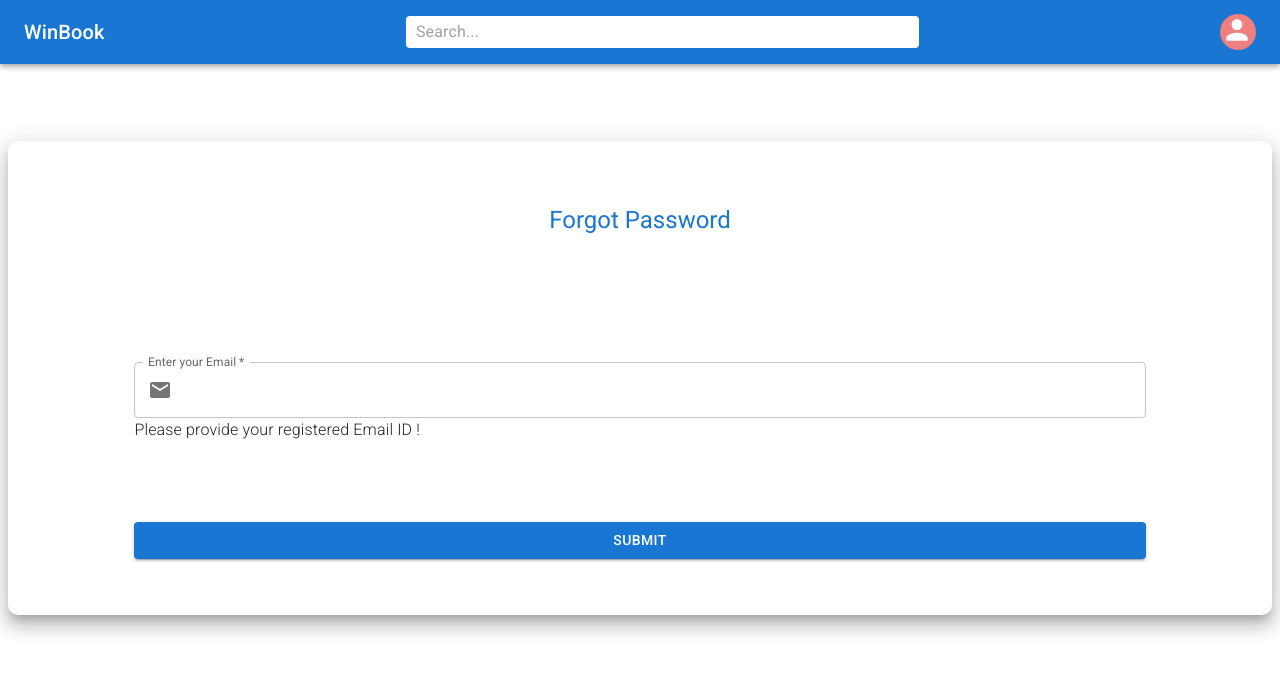
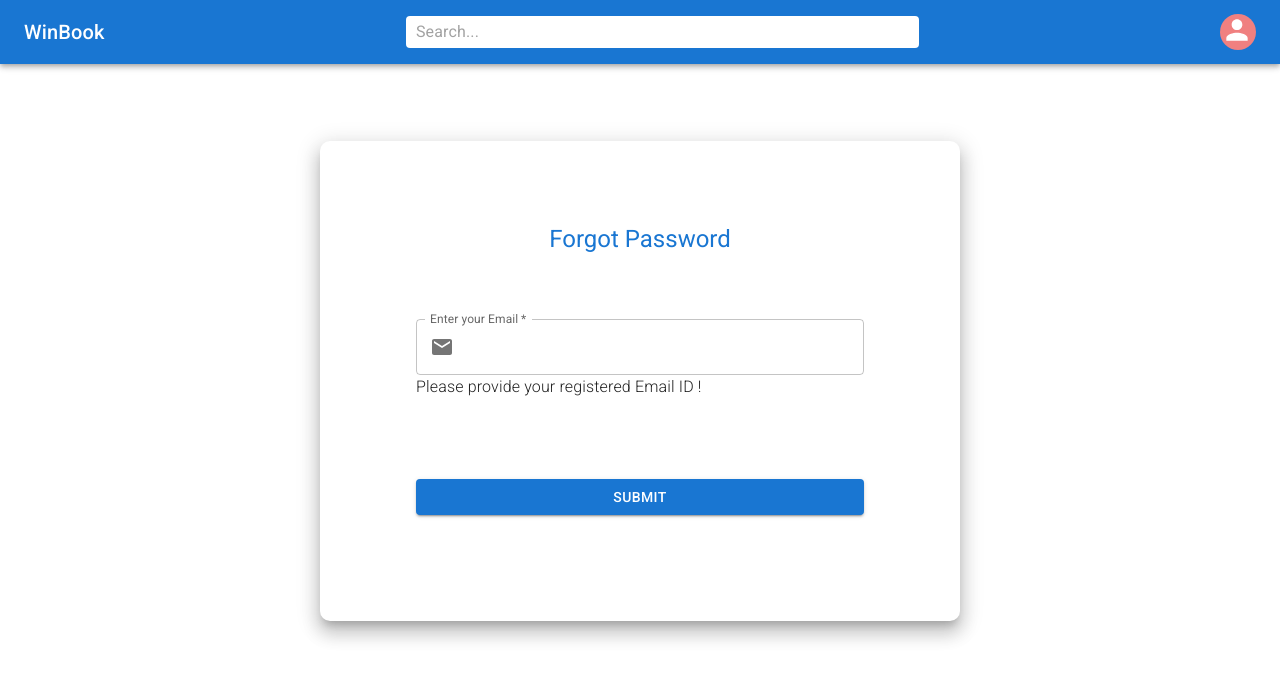
Before and after one commit to RishavYaduvanshi/winbook-final, a React (Create React App) app in the folder winbook-frontend/: page /forgot in a window 1280 px wide. Shown: the top 680 px of the page. Built offline with nearby package versions, Linux system fonts and the light colour scheme.

Commit message:
icon and title update

```diff
--- a/winbook-frontend/src/componrnts/Forgot.jsx
+++ b/winbook-frontend/src/componrnts/Forgot.jsx
@@ -1,11 +1,10 @@
-import { Typography, Box, Paper, TextField, InputAdornment, Button, Card} from '@mui/material'
+import { Typography, Box, TextField, InputAdornment, Button, Card} from '@mui/material'
 import MailIcon from '@mui/icons-material/Mail';
 import KeyIcon from '@mui/icons-material/Key';
 import VisibilityIcon from '@mui/icons-material/Visibility';
 import VisibilityOffIcon from '@mui/icons-material/VisibilityOff';
 import { useState } from 'react';
 import Navbar from './Navbar';
-//https://winbookbackend.d3m0n1k.engineer/forgot/
 const Forgot = ({mode,setMode,auth,eml}) => {
   console.log(eml);
   console.log(auth);
@@ -89,13 +88,100 @@ const Forgot = ({mode,setMode,auth,eml}) => {
   return (
     <>
     <Navbar setMode={setMode} mode={mode}/>
+{/* Desktop Display */}
+    <Box
+      sx={{
+        display: {sm:"flex",xs:"none"},
+        '& > :not(style)': {
+          m: 1,
+          height: '60vh',
+          width: '50%',
+          marginTop: '6%',
+          borderRadius: '10px',
+        },
+      }}
+      justifyContent="center"
+      justifyItems="center"
+      >
+      <Card elevation={12} sx={{
+        display: 'flex',
+        justifyContent: 'center',
+        alignItems: 'center',
+        flexDirection: 'column',
+      }} >
+        <Typography variant='h5' color="primary" sx={{marginTop:'5%'}}>Forgot Password</Typography>
+        <Box sx={{
+            display: 'flex',
+            flexDirection: 'column',
+            marginTop:'10%',
+            width: '70%',
+
+        }}>
+      {typeof auth!=='undefined'?<>
+        <TextField type={passwordType} id="password" name="password" onChange={handlePasswordChange_} label="New Password" variant="outlined" required fullWidth
+       InputProps={{
+        startAdornment: (
+          <InputAdornment position="start">
+            <KeyIcon />
+          </InputAdornment>
+        ),
+        endAdornment: (
+            <InputAdornment position="end">
+               {passwordType==="password"?<VisibilityIcon onClick={togglePassword}/>:<VisibilityOffIcon onClick={togglePassword}/>}
+                </InputAdornment>
+        )
+      }}
+      sx={{marginBottom: 2}}
+      />
+      <TextField type={passwordType} id="cnfpassword" onChange={handlePasswordChange} name="cnfpassword" label="Confirm Password Password" variant="outlined" required fullWidth
+       InputProps={{
+        startAdornment: (
+          <InputAdornment position="start">
+            <KeyIcon />
+          </InputAdornment>
+        ),
+        endAdornment: (
+            <InputAdornment position="end">
+               {passwordType==="password"?<VisibilityIcon onClick={togglePassword}/>:<VisibilityOffIcon onClick={togglePassword}/>}
+                </InputAdornment>
+        )
+      }}
+      sx={{marginBottom: 5}}
+      />
+      <Button variant="contained" color="primary" sx={{marginBottom:7}} onClick={resetpass}>
+        Change Password
+      </Button>
+      </>:<>
+      <TextField id="email" name="email" onChange={emailchange} label="Enter your Email" variant="outlined" required fullWidth
+       InputProps={{
+        startAdornment: (
+          <InputAdornment position="start">
+            <MailIcon />
+          </InputAdornment>
+        ),
+      }}
+      />
+      <Typography sx={{
+        marginBottom: 10,
+        fontWeight:300,
+      }}>Please provide your registered Email ID !</Typography>
+      <Button variant="contained" color="primary" sx={{
+        marginBottom: 7,
+      }} onClick={resetp}>
+        Submit
+      </Button></>}
+      </Box>
+      </Card>
+      </Box>
+
+{/* Mobile Display */}
       <Box
       sx={{
-        display: {sm:"flex, width:40%",xs:"flex, width:100%"},
+        display: {sm:"none",xs:"block"},
         '& > :not(style)': {
           m: 1,
           height: 'auto',
-          marginTop: '6%',
+          marginTop: '20%',
           borderRadius: '10px',
         },
       }}
@@ -147,7 +233,7 @@ const Forgot = ({mode,setMode,auth,eml}) => {
       sx={{marginBottom: 5}}
       />
       <Button variant="contained" color="primary" sx={{marginBottom:7}} onClick={resetpass}>
-        Submit
+        Change Password
       </Button>
       </>:<>
       <TextField id="email" name="email" onChange={emailchange} label="Enter your Email" variant="outlined" required fullWidth
--- a/winbook-frontend/src/componrnts/Login.jsx
+++ b/winbook-frontend/src/componrnts/Login.jsx
@@ -18,6 +18,7 @@ import { InputAdornment } from '@mui/material';
 
 
 export const Login = ({mode,setMode}) => {
+  document.title="Winbook";
 
   React.useEffect(() => {
     localStorage.setItem("theme", mode);
--- a/winbook-frontend/src/componrnts/Main.jsx
+++ b/winbook-frontend/src/componrnts/Main.jsx
@@ -9,6 +9,7 @@ import { Box, Stack, ThemeProvider } from "@mui/material";
 
 export const Main = ({mode,setMode}) => {
   var theme = localStorage.getItem("theme");
+  document.title = "Winbook | Home";
 
   return (
     <Box bgcolor={"background.default"} color={"text.primary"}>
--- a/winbook-frontend/src/componrnts/Profile/Profile.css
+++ b/winbook-frontend/src/componrnts/Profile/Profile.css
@@ -70,3 +70,12 @@
 .profileRightBottom{
     display: flex;
 }
+
+.navlink{
+    color: "black";
+    text-decoration: none;
+}
+
+.point{
+    cursor: cursor;
+}
--- a/winbook-frontend/src/componrnts/Profile/Profilr.jsx
+++ b/winbook-frontend/src/componrnts/Profile/Profilr.jsx
@@ -7,7 +7,7 @@ import { Stack, ThemeProvider } from '@mui/material';
 import Profilecontent from './Profilecontent'
 
 export const Profilr = ({mode,setMode}) => {
-
+document.title = "Winbook | Profile";
 
   return (
     <Box bgcolor={"background.default"} color={"text.primary"}>
--- a/winbook-frontend/src/componrnts/SignUp.jsx
+++ b/winbook-frontend/src/componrnts/SignUp.jsx
@@ -3,26 +3,25 @@ import Avatar from '@mui/material/Avatar';
 import Button from '@mui/material/Button';
 import CssBaseline from '@mui/material/CssBaseline';
 import TextField from '@mui/material/TextField';
-import Link from '@mui/material/Link';
 import Grid from '@mui/material/Grid';
 import Box from '@mui/material/Box';
 import LockOutlinedIcon from '@mui/icons-material/LockOutlined';
 import Typography from '@mui/material/Typography';
 import Container from '@mui/material/Container';
-import { ThemeProvider } from '@mui/material/styles';
 import { NavLink } from 'react-router-dom';
 import { useNavigate } from 'react-router-dom';
 import { InputAdornment } from '@mui/material';
 import VisibilityIcon from '@mui/icons-material/Visibility';
 import VisibilityOffIcon from '@mui/icons-material/VisibilityOff';
+import './Profile/Profile.css';
 
 function Copyright(props) {
   return (
     <Typography variant="body2" color="text.secondary" align="center" {...props}>
       {'Copyright © '}
-      <Link color="inherit" href="https://winbook.d3m0n1k.engineer/">
+      <NavLink className="navlink" to="/">
         WinBook
-      </Link>{' '}
+      </NavLink>{' '}
       {new Date().getFullYear()}
       {'.'}
     </Typography>
```
Also changed, not shown: 1 other file (tests, documents, lock files or other folders).
